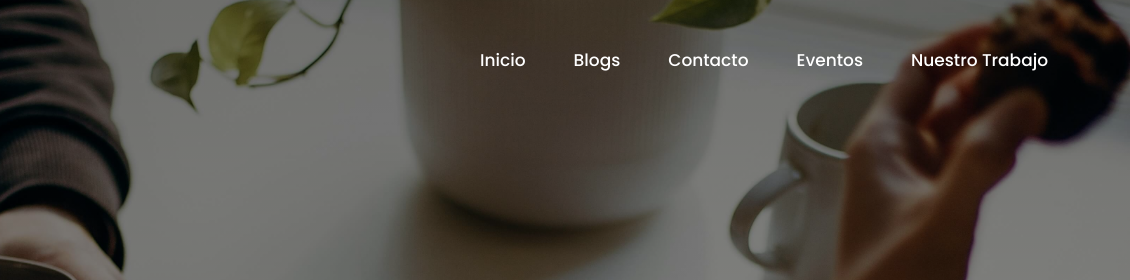
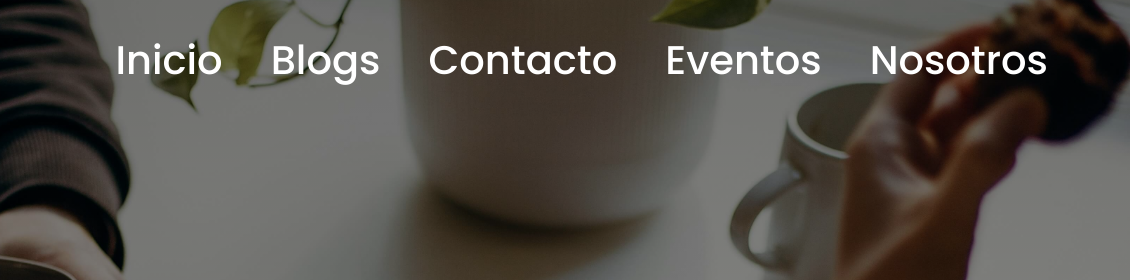
Before and after one commit to frandivCode/Pagina-Web-Coder, a website: page pages/nuestro-trabajo.html in a window 1280 px wide. Shown: the top 280 px of the page, 150-1280 px from the left. Drawn offline with nearby package versions, Linux system fonts and the light colour scheme; a web font is replaced by a local one.

Commit message:
fix pages

```diff
--- a/pages/nuestro-trabajo.html
+++ b/pages/nuestro-trabajo.html
@@ -42,7 +42,7 @@
                         <a href="#blogs">Blogs</a>
                         <a href="./contacto.html" class="nav__item">Contacto</a>
                         <a href="./eventos.html" class="nav__item">Eventos</a>
-                        <a href="./nuestro-trabajo.html" class="nav__item">Nuestro Trabajo</a>
+                        <a href="./nosotros.html" class="nav__item">Nosotros</a>
                     </ul>
                 </div>
             </nav>
--- a/sass/layout/desktop/_nosotros.scss
+++ b/sass/layout/desktop/_nosotros.scss
@@ -47,7 +47,7 @@
                         left: 0;
                         height: 2px;
                         width: 100%;
-                        background: #B4D4FF;
+                        background: #006eff;
                         transform-origin: right;
                         transform: scaleX(0);
                         transition: transform 0.3s ease-in-out;
--- a/sass/layout/desktop/_trabajo.scss
+++ b/sass/layout/desktop/_trabajo.scss
@@ -46,7 +46,7 @@
                         a {
                             text-decoration: none;
                             color: #ffffff;
-                            font-size: 17px;
+                            font-size: 40px;
                             font-weight: 500;
                             position: relative;
                             font-family: "Poppins", sans-serif;
@@ -59,7 +59,7 @@
                                 left: 0;
                                 height: 2px;
                                 width: 100%;
-                                background: #E2DFD0;
+                                background: #f5cc00;
                                 transform-origin: right;
                                 transform: scaleX(0);
                                 transition: transform 0.3s ease-in-out;
```
Also changed, not shown: css/styles.css.
